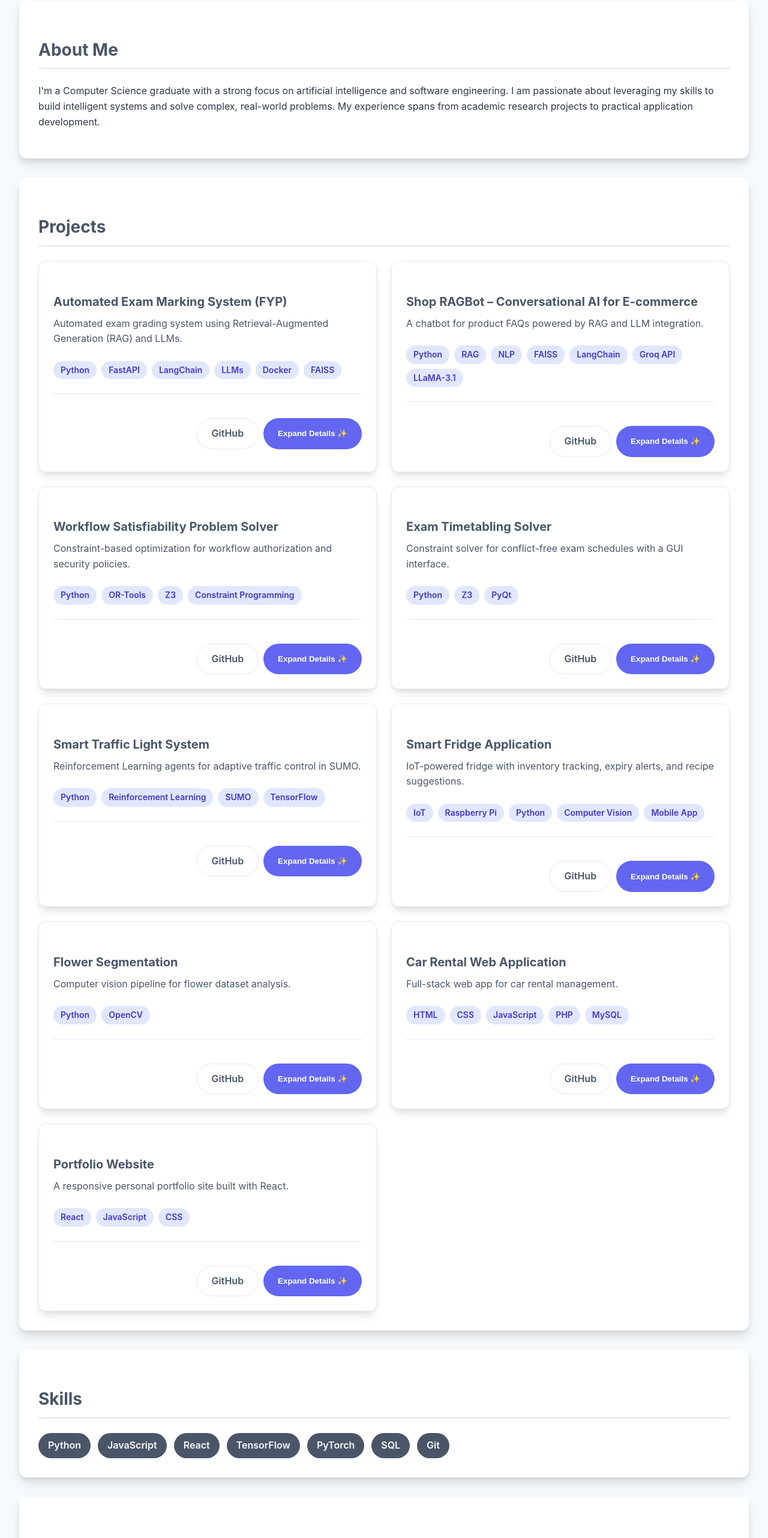
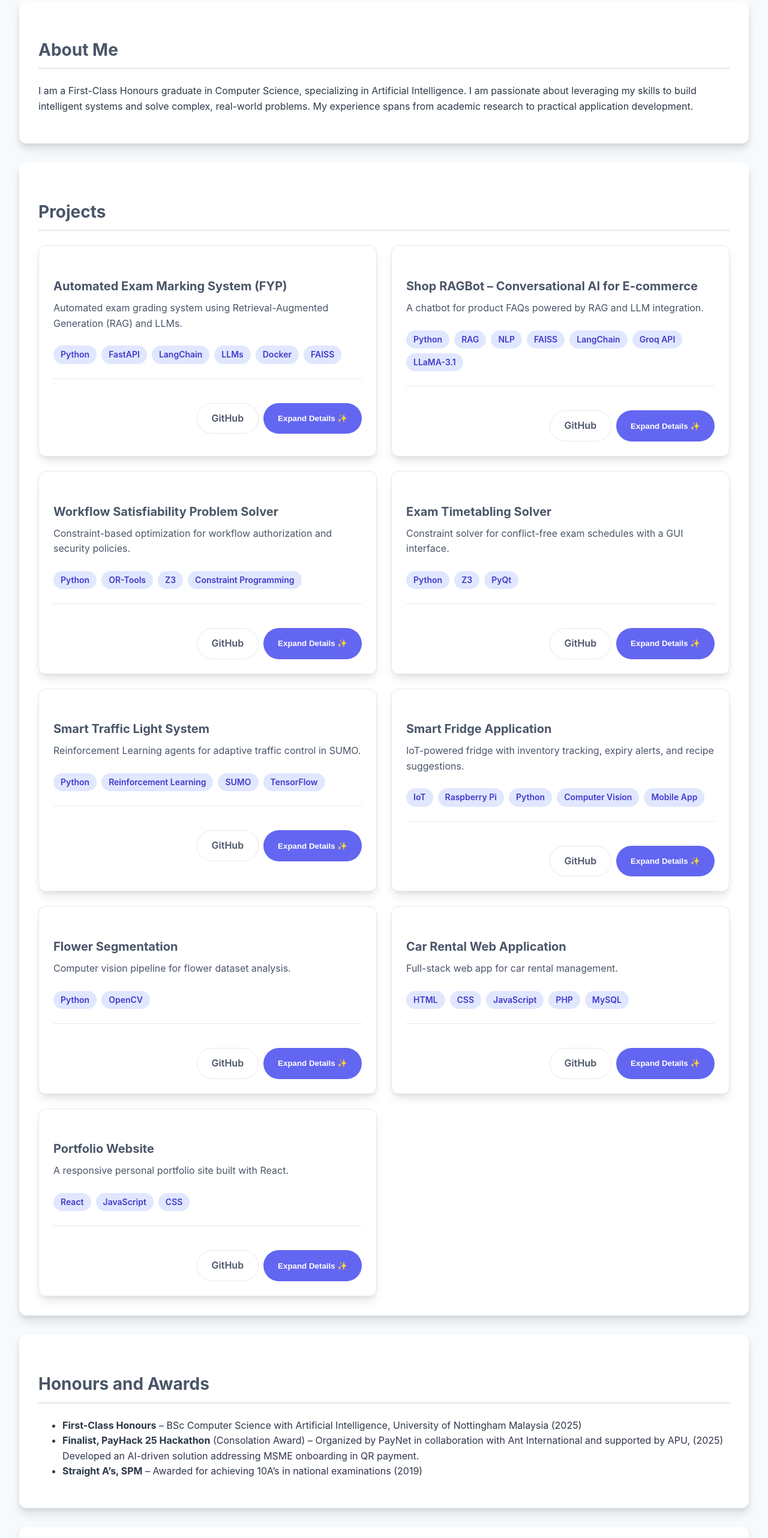
Before and after one commit to liowjiaxin/liowjiaxin-portfolio, a React (Create React App) app: page / in a window 1280 px wide. Shown: the part 200-2764 px from the top of the page at 60% size. Built offline with nearby package versions, Linux system fonts and the light colour scheme.

Commit message:
feat: add Honors & Awards section to portfolio

```diff
--- a/src/App.css
+++ b/src/App.css
@@ -94,6 +94,7 @@ body {
   font-weight: 600;
   transition: color 0.2s;
 }
+
 .nav-link:hover {
   color: var(--accent-color);
 }
--- a/src/App.js
+++ b/src/App.js
@@ -35,7 +35,7 @@ const App = () => {
         <section id = "about" className="card">
           <h3 className="section-title">About Me</h3>
           <p>
-            I'm a Computer Science graduate with a strong focus on artificial intelligence and software engineering. I am passionate about leveraging my skills to build intelligent systems and solve complex, real-world problems. My experience spans from academic research projects to practical application development.
+          I am a First-Class Honours graduate in Computer Science, specializing in Artificial Intelligence. I am passionate about leveraging my skills to build intelligent systems and solve complex, real-world problems. My experience spans from academic research to practical application development.
           </p>
         </section>
 
@@ -48,6 +48,23 @@ const App = () => {
             ))}
           </div>
         </section>
+
+        {/* Honours and Awards */}
+        <section id="honours" className="card">
+                <h3 className="section-title">Honours and Awards</h3>
+                <ul>
+                    <li>
+                      <b>First-Class Honours</b> – BSc Computer Science with Artificial Intelligence, University of Nottingham Malaysia (2025)
+                    </li>
+                    <li>
+                      <b>Finalist, PayHack 25 Hackathon</b> (Consolation Award) – Organized by PayNet in collaboration with Ant International and supported by APU, (2025)
+                      <br />Developed an AI-driven solution addressing MSME onboarding in QR payment.
+                    </li>
+                    <li>
+                      <b>Straight A’s, SPM</b> – Awarded for achieving 10A’s in national examinations (2019)
+                    </li>
+                </ul>
+            </section>
 
         {/* Skills */}
         <section id="skills" className="card">
```
